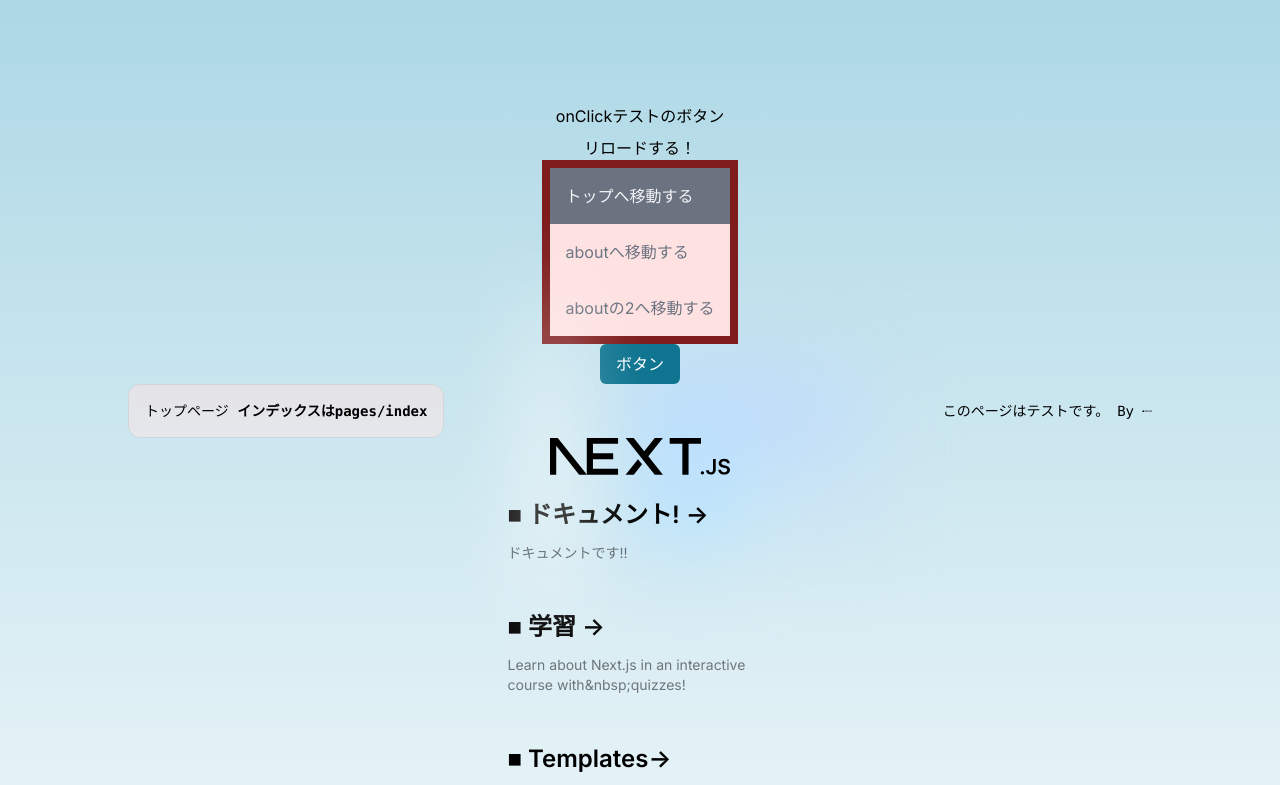
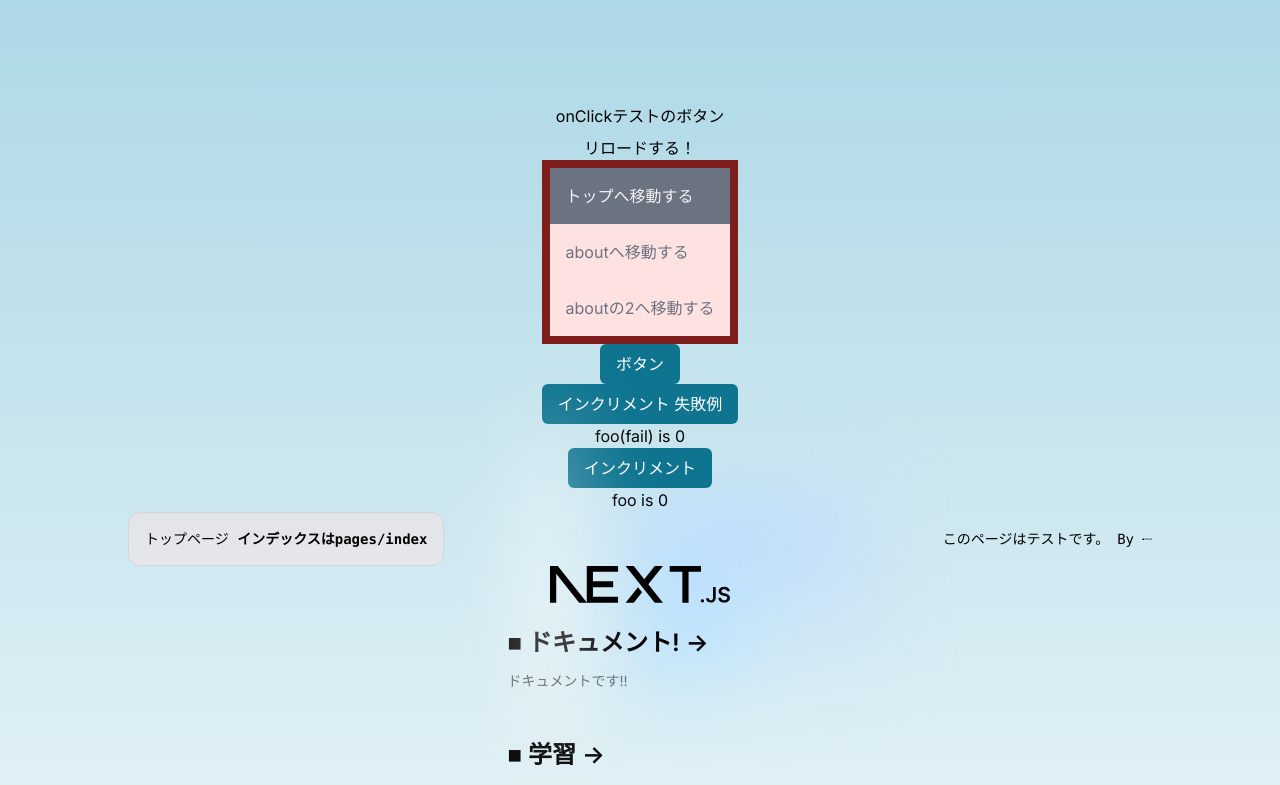
Before and after one commit to capecape-tz/study-nextjs-pages-router-capecape, a Next.js app: page / in a window 1280 px wide. Shown: the top 785 px of the page. Built offline with nearby package versions, Linux system fonts and the light colour scheme.

Commit message:
✨ useEffectを使用してカウンターを作ってみた

```diff
--- a/components/Headline.tsx
+++ b/components/Headline.tsx
@@ -1,6 +1,7 @@
 import Image from "next/image";
 import { ReactElement } from "react";
 import { Navi } from "./Navi";
+import { useState } from "react";
 
 type Props = {
   title: string;
@@ -13,6 +14,37 @@ type Props = {
 
 export function Headline(props: Props) {
   console.log(props);
+
+  let fooFail = 0;
+  const handleStateFail = () => {
+    fooFail = fooFail + 1;
+    console.log(foo);
+  };
+
+  const [foo, setFoo] = useState(0);
+  const handleState = () => {
+    setFoo((foo) => foo + 1);
+    setFoo((foo) => foo + 1);
+    setFoo((foo) => foo + 1);
+
+    /*
+    setFoo(foo + 1);は数値を直接代入しているのと同じようになってしまう。
+    繰り返し実行する場合、
+    setFoo(foo + 1);
+    setFoo(foo + 1);
+    setFoo(foo + 1);
+    を行った場合では、3回実行されてfoo=0からfoo=3になりそうだが、
+    実際にはそうならない。foo=1のまま。
+
+    setFoo((foo) => foo + 1);であれば、引数に前の状態を渡しても行えるので
+    繰り返し実行する場合、
+    setFoo((foo) => foo + 1);
+    setFoo((foo) => foo + 1);
+    setFoo((foo) => foo + 1);
+    で、期待通りfoo=3になる。
+    */
+  };
+
   return (
     <>
       <Navi></Navi>
@@ -22,6 +54,21 @@ export function Headline(props: Props) {
       >
         ボタン
       </button>
+
+      <button
+        onClick={handleStateFail}
+        className="flex bg-cyan-700 py-2 px-4 rounded-md text-white hover:bg-cyan-900"
+      >
+        インクリメント 失敗例
+      </button>
+      <h1>foo(fail) is {fooFail}</h1>
+      <button
+        onClick={handleState}
+        className="flex bg-cyan-700 py-2 px-4 rounded-md text-white hover:bg-cyan-900"
+      >
+        インクリメント
+      </button>
+      <h1>foo is {foo}</h1>
       <div className="z-10 max-w-5xl w-full items-center justify-between font-mono text-sm lg:flex">
         <p className="fixed left-0 top-0 flex w-full justify-center border-b border-gray-300 bg-gradient-to-b from-zinc-200 pb-6 pt-8 backdrop-blur-2xl dark:border-neutral-800 dark:bg-zinc-800/30 dark:from-inherit lg:static lg:w-auto  lg:rounded-xl lg:border lg:bg-gray-200 lg:p-4 lg:dark:bg-zinc-800/30">
           {props.title}&nbsp; {props.codeComp}
```
